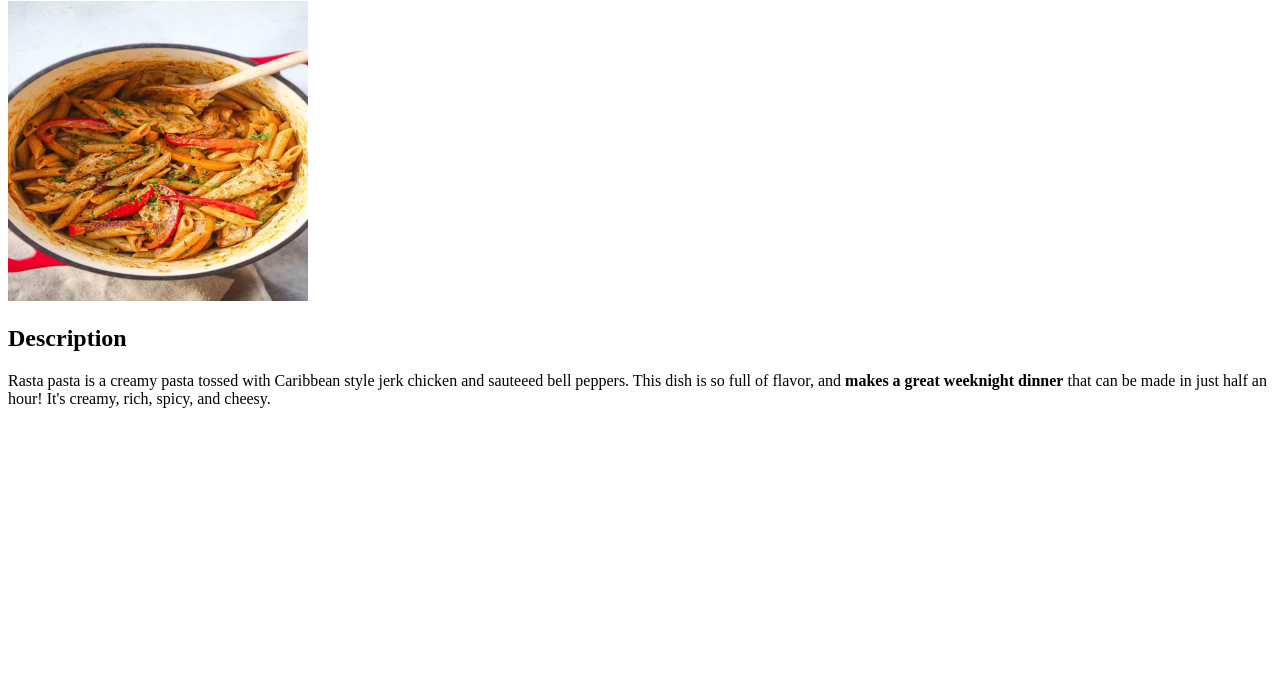
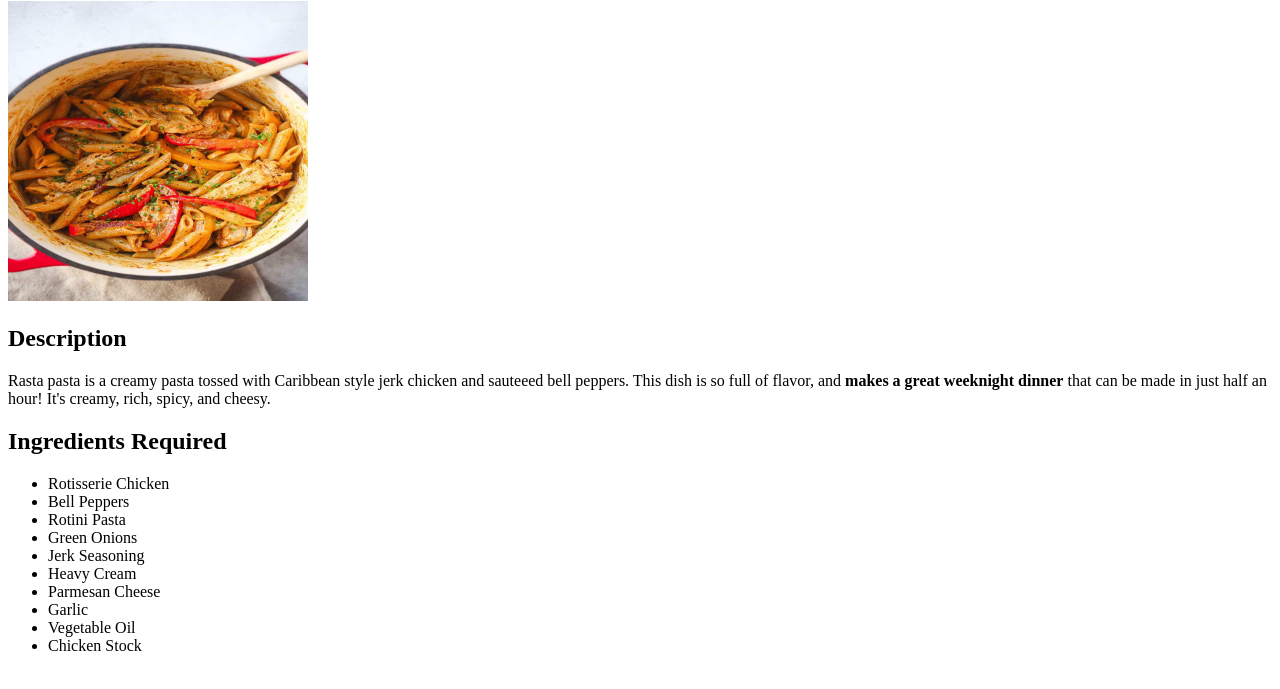
Before and after one commit to BryceFromStateFarm/odin-recipes, a plain HTML site: page recipes/rastapasta.html in a window 1280 px wide. Shown: the part 79-768 px from the top of the page. Drawn offline with Linux system fonts and the light colour scheme.

Commit message:
Added Ingredients List for Rasta Pasta

```diff
--- a/recipes/rastapasta.html
+++ b/recipes/rastapasta.html
@@ -11,5 +11,18 @@
     width="300px"> <br>
     <h2>Description</h2>
     <p>Rasta pasta is a creamy pasta tossed with Caribbean style jerk chicken and sauteeed bell peppers. This dish is so full of flavor, and <strong>makes a great weeknight dinner</strong> that can be made in just half an hour! It's creamy, rich, spicy, and cheesy. </p>
+    <h2>Ingredients Required</h2>
+    <ul>
+        <li>Rotisserie Chicken</li>
+        <li>Bell Peppers</li>
+        <li>Rotini Pasta</li>
+        <li>Green Onions</li>
+        <li>Jerk Seasoning</li>
+        <li>Heavy Cream</li>
+        <li>Parmesan Cheese</li>
+        <li>Garlic</li>
+        <li>Vegetable Oil</li>
+        <li>Chicken Stock</li>
+    </ul>
 </body>
 </html>
```
